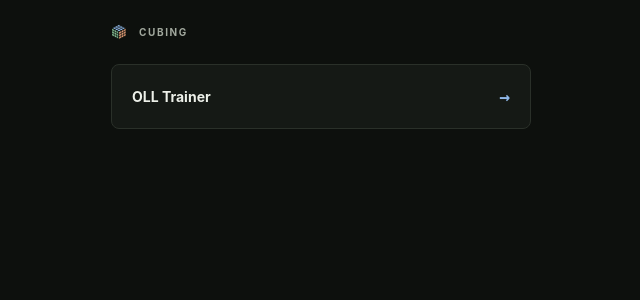
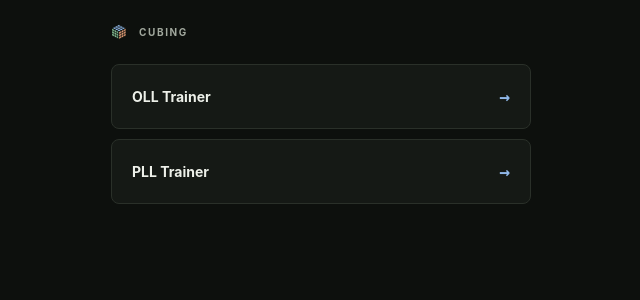
Before and after one commit to matt-dz/cubing, a SvelteKit app: page / in a window 1280 px wide. Shown: the top 300 px of the page, without its empty margins (319-959 px from the left). Built offline with nearby package versions, Linux system fonts and the light colour scheme.

Commit message:
feat(site): integrate PLL trainer

```diff
--- a/src/routes/+page.svelte
+++ b/src/routes/+page.svelte
@@ -6,7 +6,7 @@
 	<title>3×3 Speedcubing Tools | Cubing</title>
 	<meta
 		name="description"
-		content="Rubik's Cube 3×3 speedsolving tools, including an OLL trainer for all 57 cases."
+		content="Practice all 57 OLL cases and all 21 PLL cases with focused Rubik's Cube 3×3 speedsolving trainers."
 	/>
 	<link rel="canonical" href="https://cubing.mutex.nyc/" />
 </svelte:head>
@@ -18,9 +18,15 @@
 			<span>CUBING</span>
 		</h1>
 
-		<a class="trainer-link" href={resolve('/oll-trainer')}>
-			<span>OLL Trainer</span>
-			<span class="trainer-link-arrow" aria-hidden="true">→</span>
-		</a>
+		<nav class="trainer-list" aria-label="Cubing trainers">
+			<a class="trainer-link" href={resolve('/oll-trainer')}>
+				<span>OLL Trainer</span>
+				<span class="trainer-link-arrow" aria-hidden="true">→</span>
+			</a>
+			<a class="trainer-link" href={resolve('/pll-trainer')}>
+				<span>PLL Trainer</span>
+				<span class="trainer-link-arrow" aria-hidden="true">→</span>
+			</a>
+		</nav>
 	</section>
 </main>
--- a/src/routes/layout.css
+++ b/src/routes/layout.css
@@ -75,12 +75,17 @@ main {
 	letter-spacing: 0.16em;
 }
 
+.trainer-list {
+	display: grid;
+	gap: 10px;
+	margin-top: 24px;
+}
+
 .trainer-link {
 	display: flex;
 	width: 100%;
 	justify-content: space-between;
 	align-items: center;
-	margin-top: 24px;
 	padding: 18px 20px;
 	border: 1px solid var(--line);
 	border-radius: 8px;
```
Also changed, not shown: 2 other files (tests, documents, lock files or other folders).
